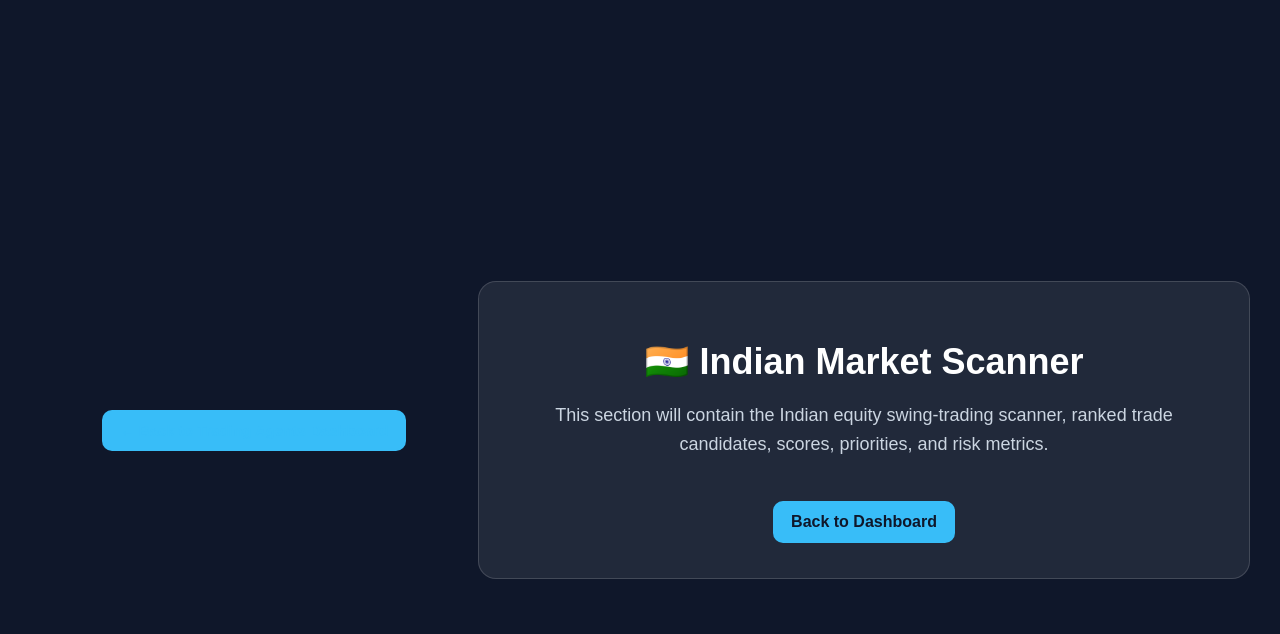
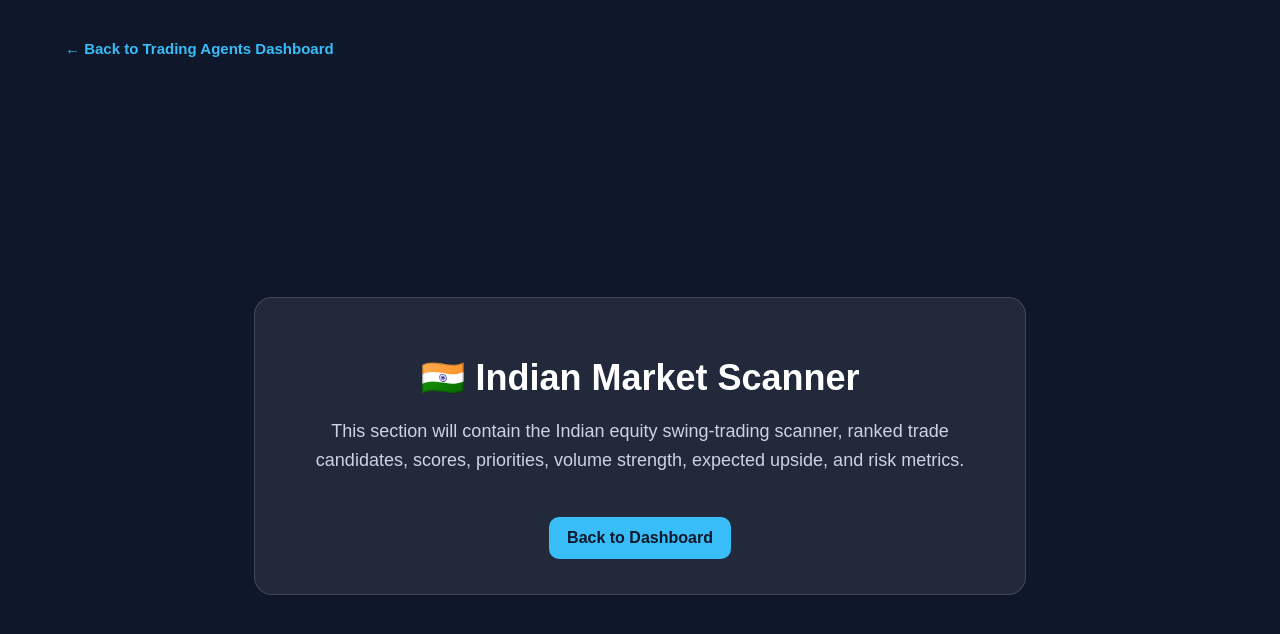
Before and after one commit to pankajmanchnda/trading-agents, a plain HTML site: page indian-market-scanner/index.html in a window 1280 px wide. Drawn offline with Linux system fonts and the light colour scheme.

Commit message:
Refactor Indian Market Scanner layout and styles
Updated the layout and styling of the Indian Market Scanner page. Added a top bar with a back link and improved the overall structure and design.

```diff
--- a/indian-market-scanner/index.html
+++ b/indian-market-scanner/index.html
@@ -1,42 +1,46 @@
-
 <!DOCTYPE html>
-<div class="topbar">
-  <a class="back-link" href="https://pankajmanchnda.github.io/trading-agents/">
-    ← Back to Trading Agents Dashboard
-  </a>
-</div>
 <html lang="en">
 <head>
   <meta charset="UTF-8" />
   <meta name="viewport" content="width=device-width, initial-scale=1.0" />
+
   <title>Indian Market Scanner</title>
+
   <style>
-    .topbar {
-  max-width: 1150px;
-  margin: 0 auto 24px auto;
-}
-
-.back-link {
-  color: #38bdf8;
-  text-decoration: none;
-  font-weight: bold;
-  font-size: 15px;
-}
-
-.back-link:hover {
-  color: #7dd3fc;
-}
     body {
       margin: 0;
       font-family: Arial, Helvetica, sans-serif;
       background: #0f172a;
       color: white;
       min-height: 100vh;
+      padding: 30px;
+    }
+
+    .topbar {
+      max-width: 1150px;
+      margin: 0 auto 24px auto;
+      text-align: left;
+    }
+
+    .back-link {
+      display: inline-block;
+      color: #38bdf8;
+      text-decoration: none;
+      font-weight: bold;
+      font-size: 15px;
+      padding: 10px 0;
+    }
+
+    .back-link:hover {
+      color: #7dd3fc;
+    }
+
+    .page-wrap {
+      min-height: calc(100vh - 90px);
       display: flex;
       align-items: center;
       justify-content: center;
       text-align: center;
-      padding: 30px;
     }
 
     .box {
@@ -58,7 +62,7 @@
       line-height: 1.6;
     }
 
-    a {
+    .button {
       display: inline-block;
       margin-top: 25px;
       padding: 12px 18px;
@@ -68,16 +72,34 @@
       border-radius: 10px;
       font-weight: bold;
     }
+
+    .button:hover {
+      background: #7dd3fc;
+    }
   </style>
 </head>
+
 <body>
-  <div class="box">
-    <h1>🇮🇳 Indian Market Scanner</h1>
-    <p>
-      This section will contain the Indian equity swing-trading scanner,
-      ranked trade candidates, scores, priorities, and risk metrics.
-    </p>
-    <a href="../">Back to Dashboard</a>
+  <div class="topbar">
+    <a class="back-link" href="https://pankajmanchnda.github.io/trading-agents/">
+      ← Back to Trading Agents Dashboard
+    </a>
   </div>
+
+  <main class="page-wrap">
+    <div class="box">
+      <h1>🇮🇳 Indian Market Scanner</h1>
+
+      <p>
+        This section will contain the Indian equity swing-trading scanner,
+        ranked trade candidates, scores, priorities, volume strength,
+        expected upside, and risk metrics.
+      </p>
+
+      <a class="button" href="https://pankajmanchnda.github.io/trading-agents/">
+        Back to Dashboard
+      </a>
+    </div>
+  </main>
 </body>
 </html>
```
